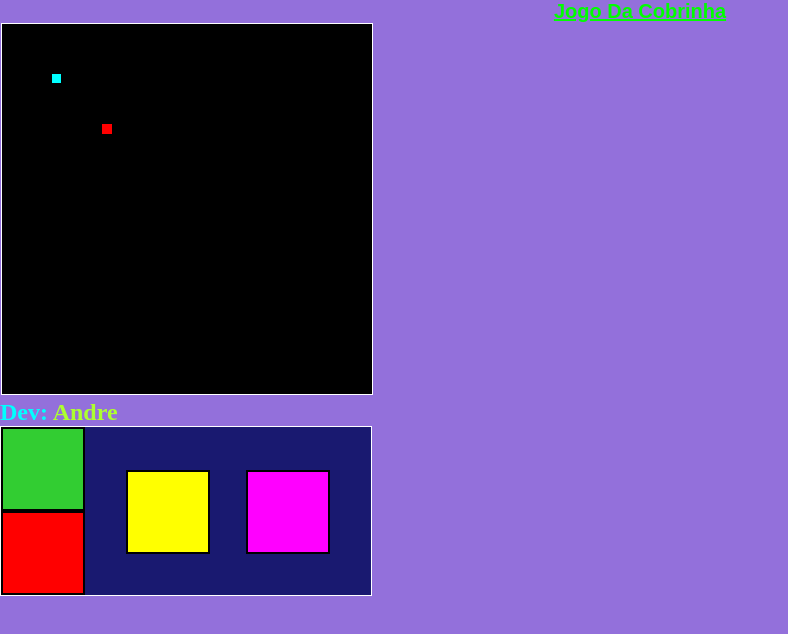
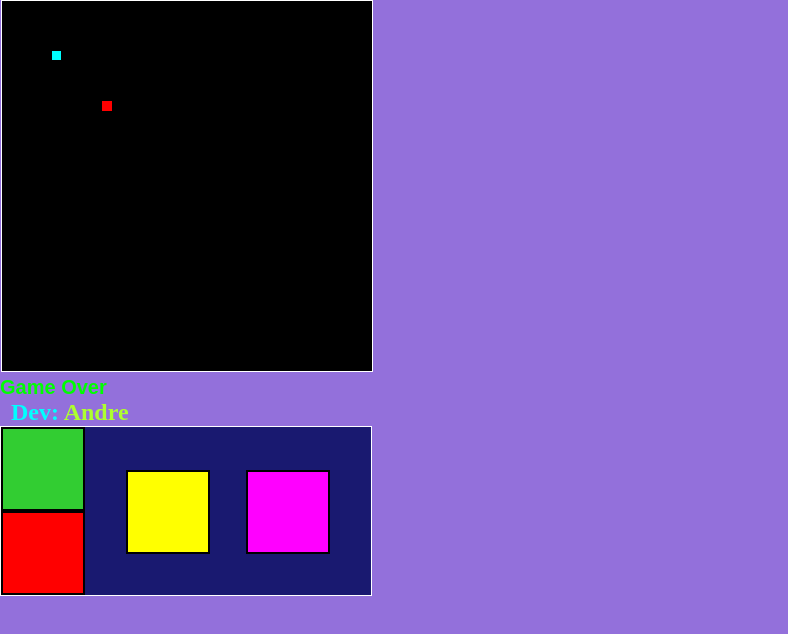
Before and after one commit to Andrezinrc/jogo-da-cobrinha, a plain HTML site: page index.html in a window 1280 px wide. Shown: the whole page, without its empty margins (0-788 px from the left). Drawn offline with Linux system fonts and the light colour scheme.

Commit message:
Atualizar o index.html

```diff
--- a/index.html
+++ b/index.html
@@ -8,12 +8,11 @@
 </head>
 
 <body>
-  <h1 id="paragrafo">
-    Jogo Da Cobrinha
-  </h1>
   <canvas id="responsivo">
   </canvas>
-  <h2><span id="dev" style="color: greenyellow"><span style="color: cyan">Dev:</span> Andre</h2>
+    <h1 id="game-over">Game Over</h1>
+
+  <h2><span id="dev" style="color: greenyellow; margin-left: 11px;"><span style="color: cyan">Dev:</span> Andre</h2>
   <div class="botoes">
     <div id="cima"></div>
     <div id="baixo"></div>
@@ -23,5 +22,4 @@
 
   <script src="index.js"></script>
 </body>
-
 </html>
```
